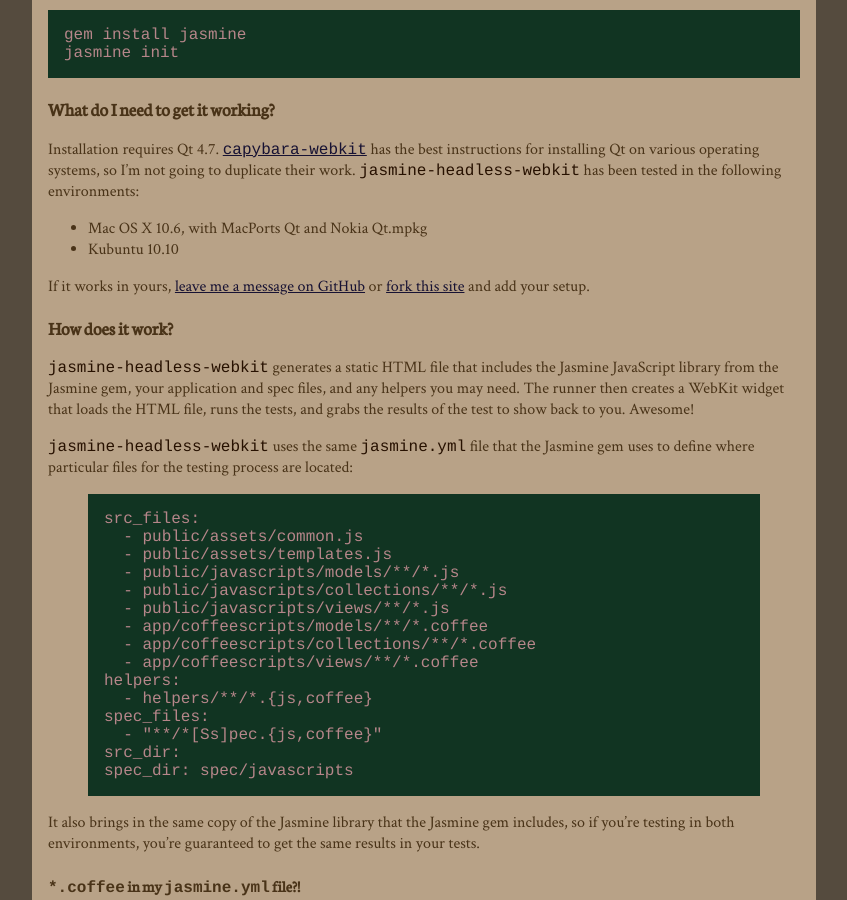
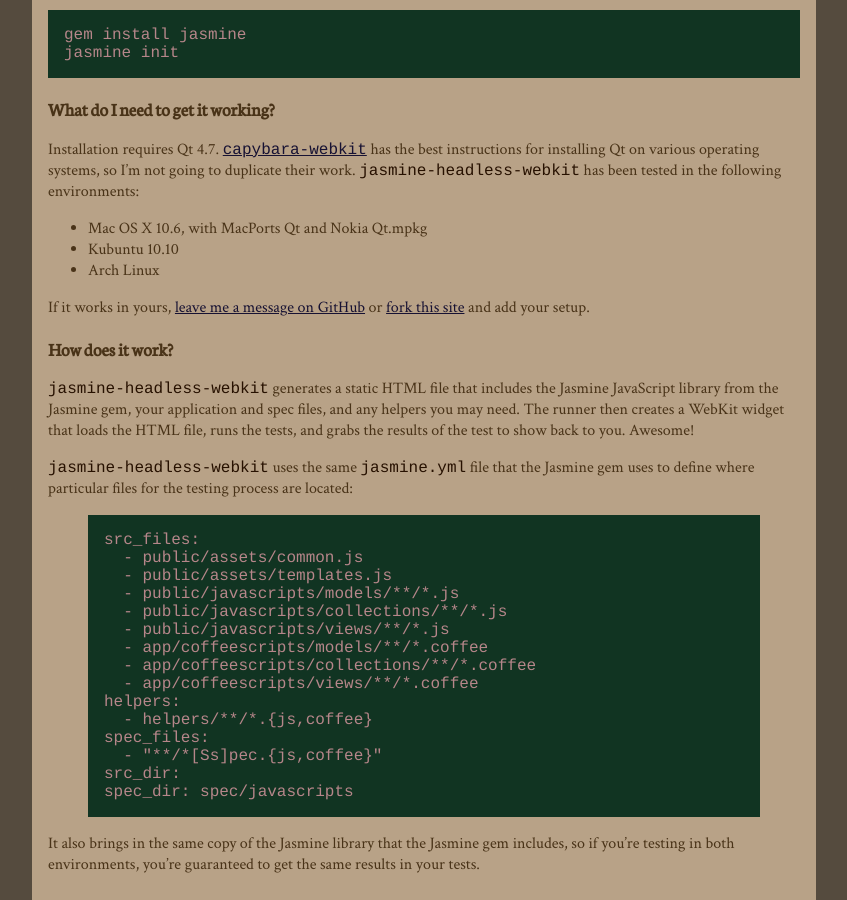
Before and after one commit to johnbintz/jasmine-headless-webkit, a Jekyll site: the page built from index.md, in a window 1280 px wide and 900 px high, scrolled down 1079 px. Shown: the whole window, without its empty margins (216-1063 px from the left). Built offline with Jekyll 4.4.1, drawn with Linux system fonts in a browser that asks for light colours; Markdown is read by kramdown in place of the engine named in the settings.

Commit message:
add arch linux

```diff
--- a/index.md
+++ b/index.md
@@ -53,6 +53,7 @@
 
 * Mac OS X 10.6, with MacPorts Qt and Nokia Qt.mpkg
 * Kubuntu 10.10
+* Arch Linux
 
 If it works in yours, [leave me a message on GitHub](https://github.com/johnbintz) or
 [fork this site](https://github.com/johnbintz/jasmine-headless-webkit/tree/gh-pages) and add your setup.
```
